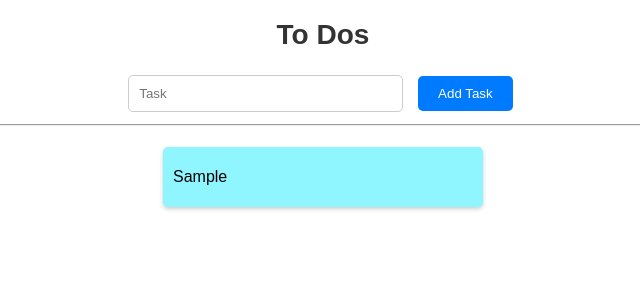
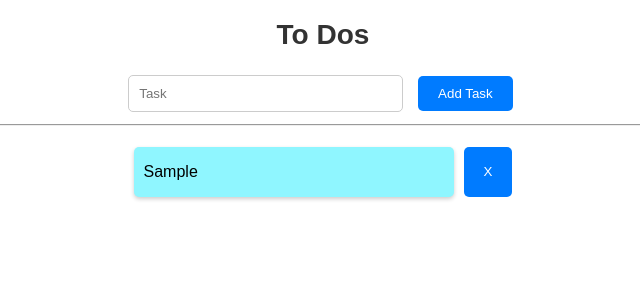
Before and after one commit to AngerOverApathy/react-do, a React (Vite) app: page / in a window 1280 px wide. Both pictures are taken after typing "Sample" into the empty fields and a click on the button "Add Task". Shown: the top 300 px of the page, without its empty margins (317-957 px from the left). Built offline with nearby package versions, Linux system fonts and the light colour scheme.

Commit message:
delete task added

```diff
--- a/src/App.css
+++ b/src/App.css
@@ -85,7 +85,7 @@ li {
   padding: 10px;
   margin: 5px;
   width: 300px;
-  height: 40px;
+  height: 30px;
   background-color: rgb(143, 246, 255);
   border-radius: 5px;
   box-shadow: 0px 2px 4px rgba(0, 0, 0, 0.2);
@@ -97,3 +97,9 @@ li span {
   padding: 0 10px;
   font-size: 16px;
 }
+
+#task {
+  display: flex;
+  flex-direction: row;
+  justify-content: center;
+}
--- a/src/App.jsx
+++ b/src/App.jsx
@@ -10,6 +10,10 @@ function App() {
   const addTask = () => {
     setTodoList([...todoList, currentTask])
     inputTask.current.value = ''
+  }
+
+  const deleteTask = (taskToDelete) => {
+    setTodoList(todoList.filter((item) => item !== taskToDelete))
   }
 
   return (
@@ -28,7 +32,12 @@ function App() {
         <hr />
          <ul>
           {todoList.map((task, index) => {
-            return <li key={index}>{task}</li>
+            return(
+              <div id='task'>
+                <li key={index}>{task}</li>
+                <button onClick={()=>{deleteTask(task)}}>X</button>
+              </div>
+            )
           })}
          </ul>
       </div>
```
